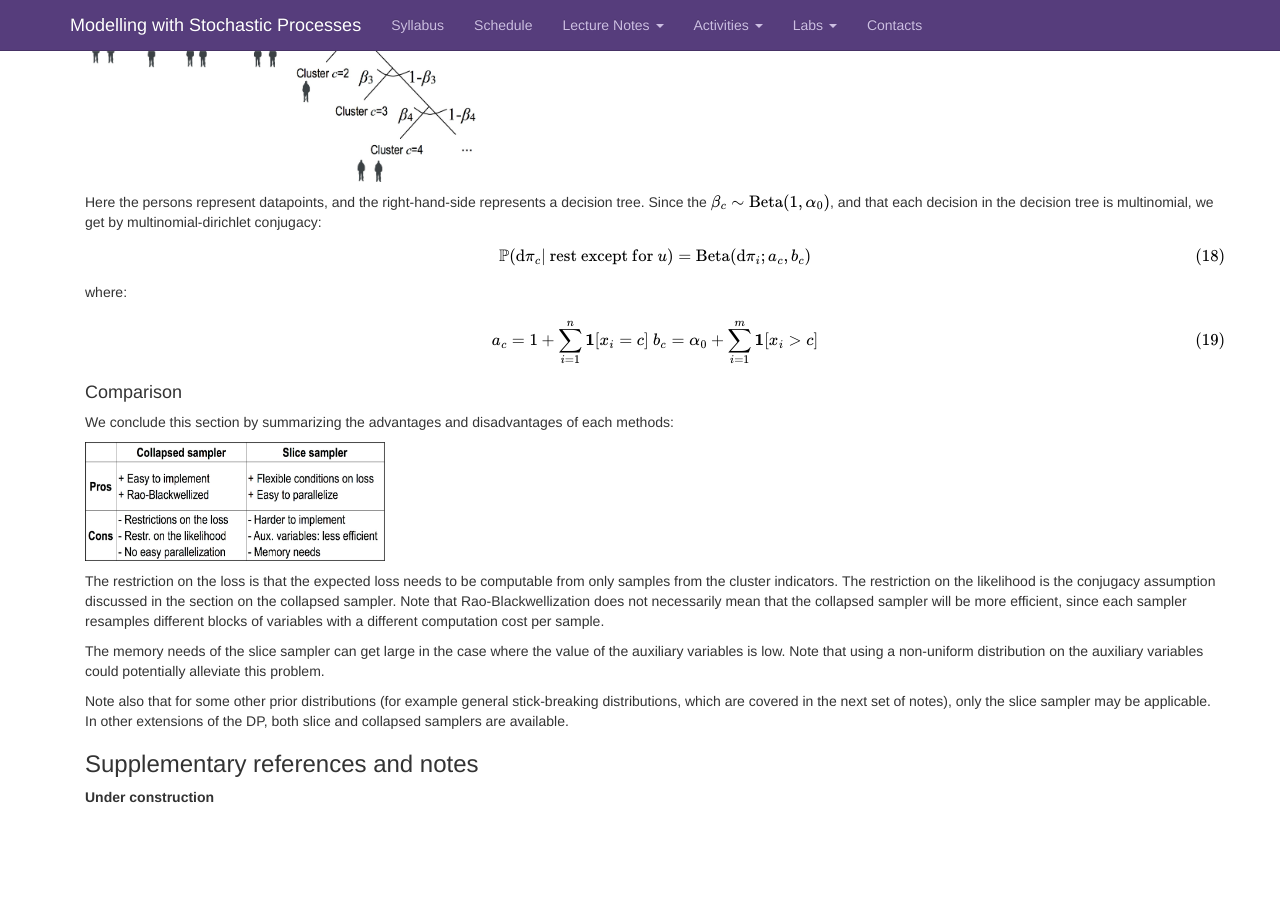
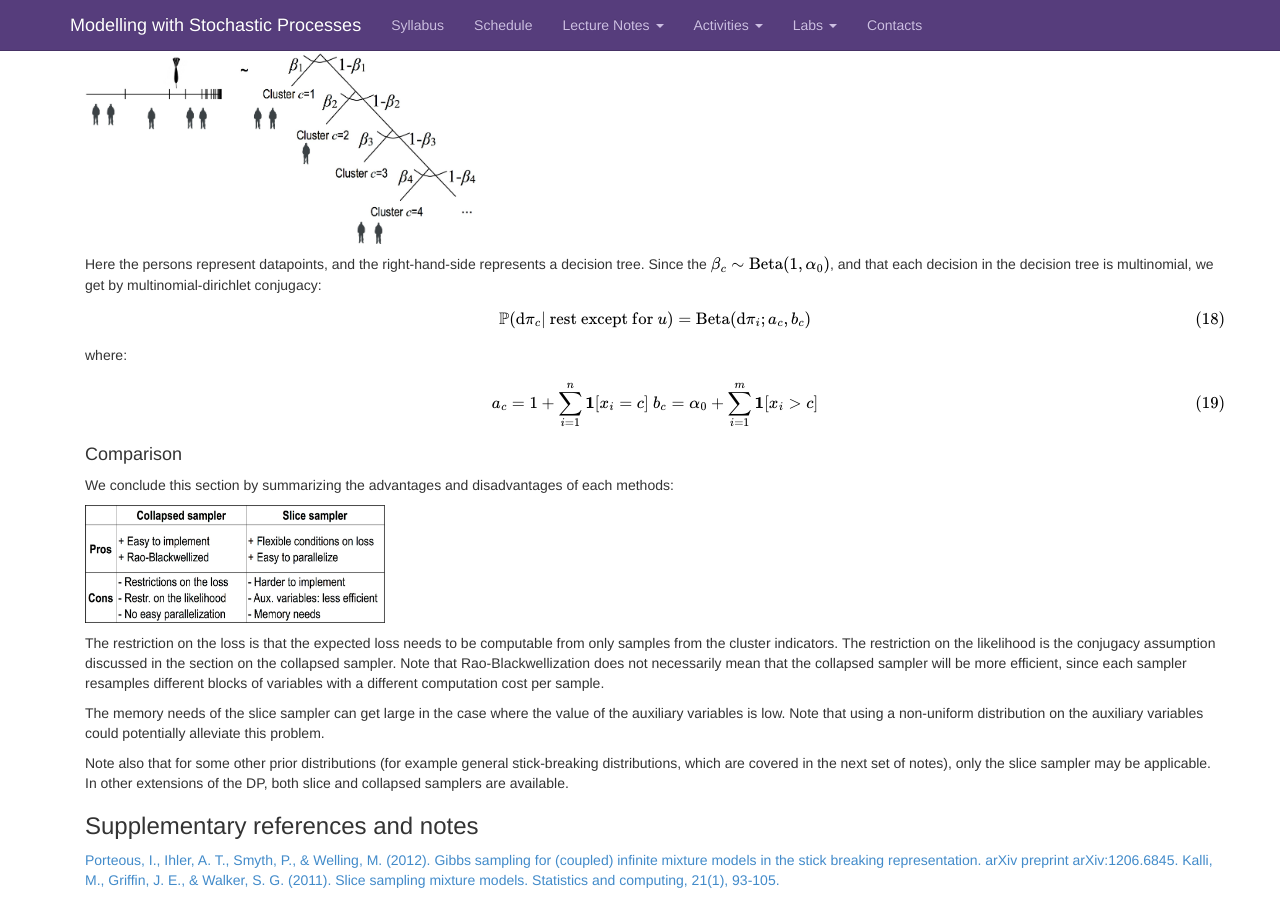
Before and after one commit to snowdj/stochastic_process_notes, a Jekyll site: the page built from _posts/2014-01-19-notes-lecture5.md, in a window 1280 px wide and 900 px high, scrolled down 5253 px. Built offline with Jekyll 4.4.1, drawn with Linux system fonts in a browser that asks for light colours; nearby versions of some CDN libraries; Markdown is read by kramdown in place of the engine named in the settings; formulas are drawn with MathJax 3; comment, search, counter and statistics services are not loaded; before the commit the page ends 6070 px from its top, so only the background shows below that.

Commit message:
Added Pictures and Supplementary Material

```diff
--- a/_posts/2014-01-19-notes-lecture5.md
+++ b/_posts/2014-01-19-notes-lecture5.md
@@ -96,6 +96,8 @@
 
 In other words, a loss of one is incurred each time either: (1) two points are assumed to be in the same cluster when they should not, or (2) two points are assumed to be in different clusters when they should be in the same cluster.
 
+<img src="{{ site.url }}/images/Randloss.png" alt="Drawing" style="width: 300px;"/>
+
 ---
 
 The rand loss has several problems, motivating other clustering losses such as the adjusted rand index, but we will look at the rand loss here since the derivation of the Bayes estimator is easy for that particular loss. (See [Fritsch and Ickstadt, 2009](http://ba.stat.cmu.edu/journal/2009/vol04/issue02/fritsch.pdf) for discussion on other losses and how to approach the Bayes estimator optimization problem for these other losses.)
@@ -185,6 +187,8 @@
 \begin{eqnarray}\label{eq:naive-way}
 p\_k = \crp(\rho'\_k; \alpha\_0) \prod\_{B\in \rho'\_k} m(y\_B).
 \end{eqnarray}
+
+<img src="{{ site.url }}/images/Amove.png" alt="Drawing" style="width: 300px;"/>
 
 Some observations:
 
@@ -287,4 +291,5 @@
 
 ### Supplementary references and notes
 
-**Under construction**
+[Porteous, I., Ihler, A. T., Smyth, P., & Welling, M. (2012). Gibbs sampling for (coupled) infinite mixture models in the stick breaking representation. arXiv preprint arXiv:1206.6845.](http://arxiv.org/pdf/1206.6845.pdf)
+[Kalli, M., Griffin, J. E., & Walker, S. G. (2011). Slice sampling mixture models. Statistics and computing, 21(1), 93-105.](http://kar.kent.ac.uk/24721/1/slice_mix.pdf)
```
Also changed, not shown: images/Amove.png (added), images/Randloss.png (added).
